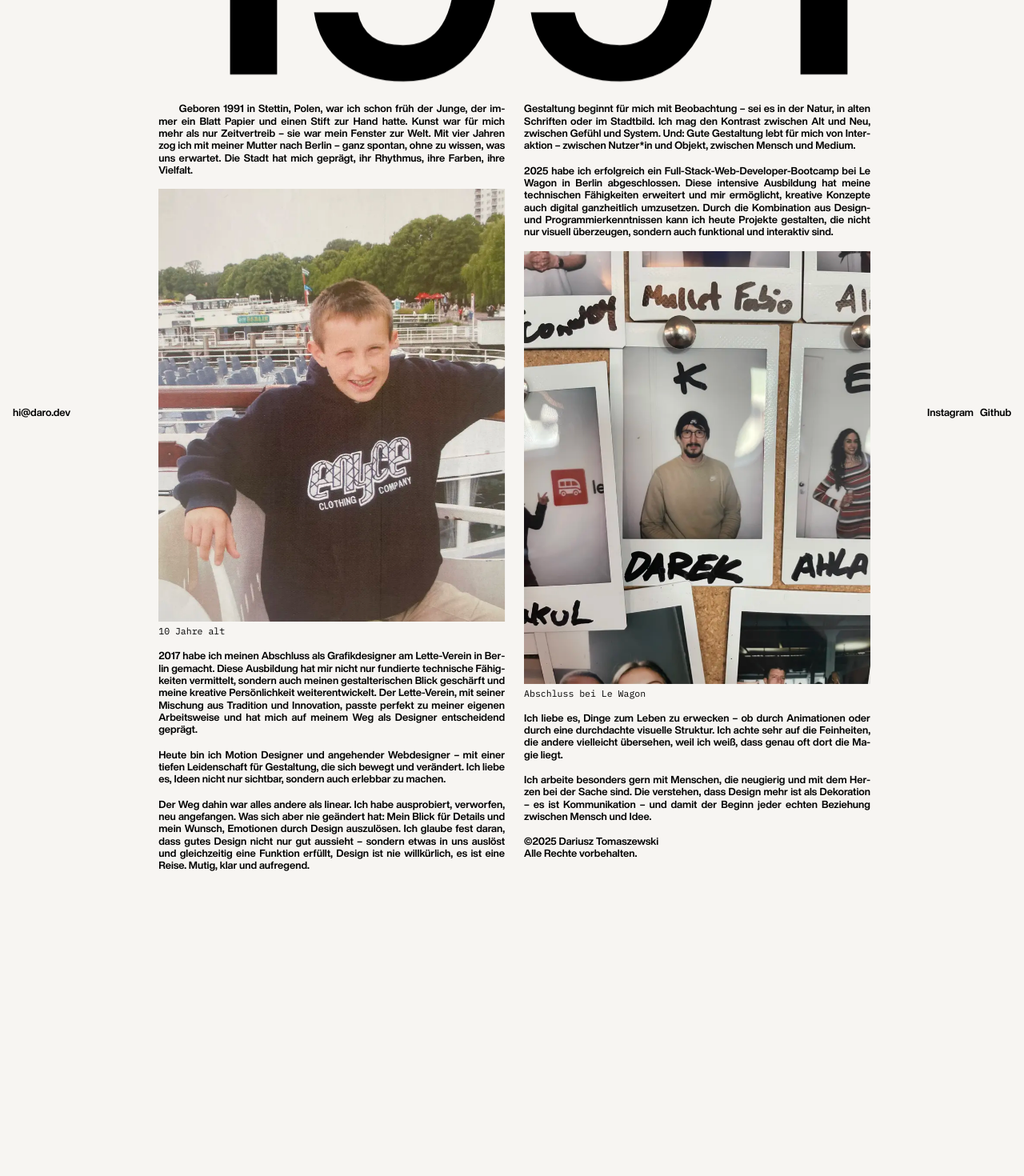
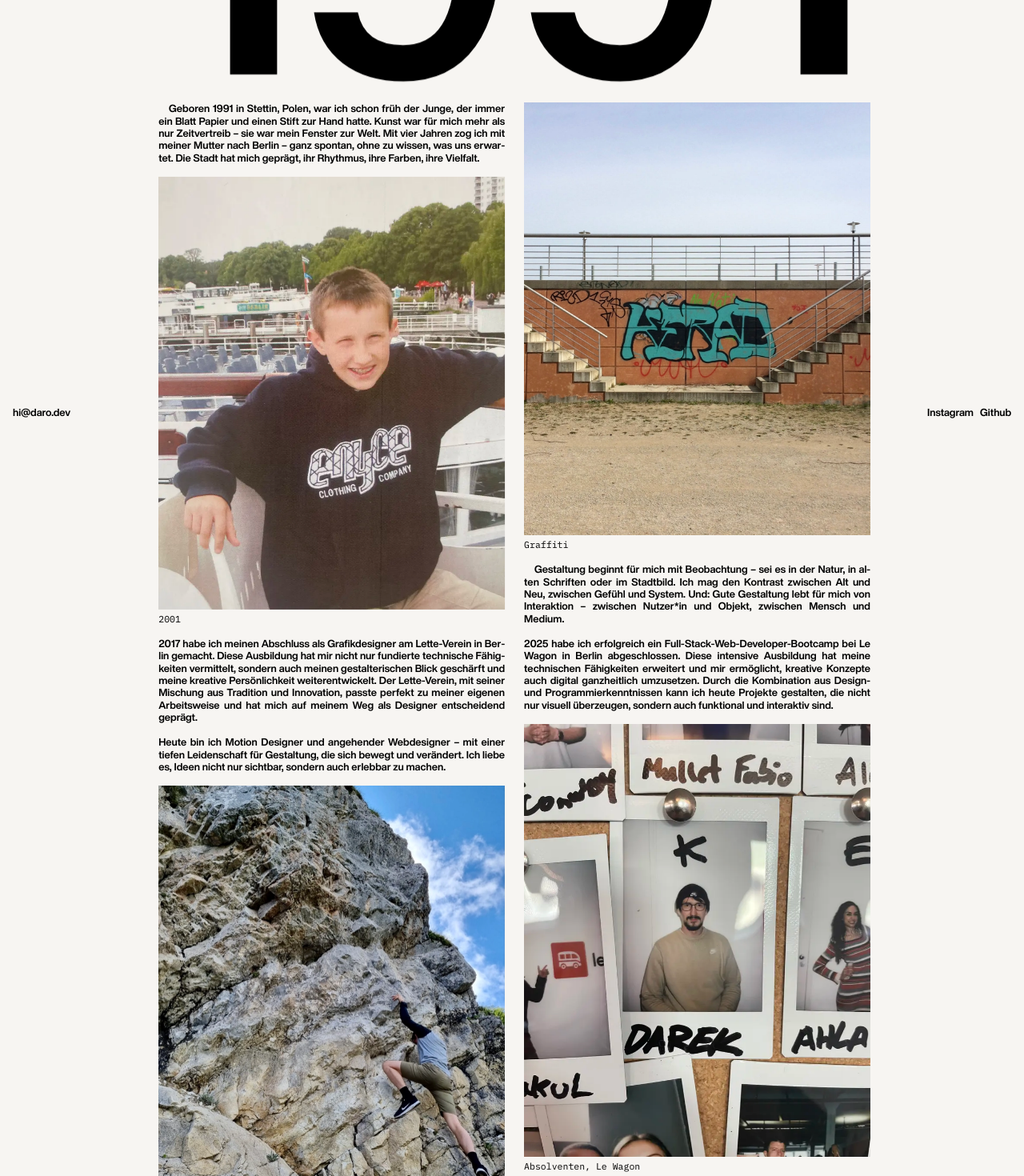
Before and after one commit to darko-img/portfolio_darek, a SvelteKit app: page /mehr in a window 1280 px wide. Shown: the part 260-1730 px from the top of the page at 80% size. Before the commit the page ends 1462 px from the top, so only its background shows below. Built offline with nearby package versions, Linux system fonts and the light colour scheme.

Commit message:
about update

```diff
--- a/src/routes/+layout.svelte
+++ b/src/routes/+layout.svelte
@@ -17,7 +17,7 @@
     checkScreen();
     window.addEventListener('resize', checkScreen);
 
-    const MIN_LOADER_TIME = 500;
+    const MIN_LOADER_TIME = 350;
     const startTime = performance.now();
 
     const finishLoading = () => {
--- a/src/routes/mehr/+page.svelte
+++ b/src/routes/mehr/+page.svelte
@@ -55,7 +55,7 @@
     <div class="section">
       <figure class="image-caption">
         <img src="/darek_jung.webp" alt="Dariusz Porträt" class="portrait" />
-        <figcaption>10 Jahre alt</figcaption>
+        <figcaption>2001</figcaption>
       </figure>
     </div>
 
@@ -77,6 +77,13 @@
     </div>
 
     <div class="section">
+  <figure class="image-caption">
+    <img src="/in_den_bergen.webp" alt="In den Bergen" class="portrait" />
+    <figcaption>Ausgleich</figcaption>
+  </figure>
+</div>
+
+    <div class="section">
       <p class="t-reveal">Der Weg dahin war alles andere als linear.
         Ich habe ausprobiert, verworfen, neu angefangen. Was sich aber nie geändert hat:
         Mein Blick für Details und mein Wunsch, Emotionen durch Design
@@ -89,6 +96,13 @@
   </div>
 
   <div class="col-2">
+
+    <div class="section">
+  <figure class="image-caption">
+    <img src="/graffiti.webp" alt="Graffiti" class="portrait" />
+    <figcaption>Graffiti</figcaption>
+  </figure>
+</div>
 
     <div class="section">
       <p class="t-reveal">Gestaltung beginnt für mich mit Beobachtung – sei es in
@@ -110,7 +124,7 @@
     <div class="section">
   <figure class="image-caption">
     <img src="/abschluss_lewagon.webp" alt="Abschluss LeWagon" class="portrait" />
-    <figcaption>Abschluss bei Le Wagon</figcaption>
+    <figcaption>Absolventen, Le Wagon</figcaption>
   </figure>
 </div>
 
@@ -118,7 +132,7 @@
       <p class="t-reveal">Ich liebe es, Dinge zum Leben zu erwecken – ob durch Animationen
         oder durch eine durchdachte visuelle Struktur. Ich achte sehr auf
         die Feinheiten, die andere vielleicht übersehen, weil ich weiß, dass
-        genau oft dort die Magie liegt.</p>
+        genau dort oft die Magie liegt.</p>
     </div>
 
      <div class="section">
@@ -216,7 +230,11 @@ main {
 }
 
 .col-1 .section:first-of-type p {
-  text-indent: 2em;
+  text-indent: 1em;
+}
+
+.col-2 .section:nth-of-type(2) p {
+  text-indent: 1em;
 }
 
 .portrait {
@@ -288,7 +306,7 @@ figcaption {
   }
   .about p {
   font-size: 2.5vw;
-  line-height: 1.3;
+  line-height: 1.25;
   }
 }
 
--- a/src/routes/projekte/+page.svelte
+++ b/src/routes/projekte/+page.svelte
@@ -108,7 +108,7 @@
             />
           </div>
           <div class="title" title="https://vimeo.com/1078624279">
-            <p>Formen 02, 2024</p>
+            <p>Formen – Kapitel 2, 2024</p>
             <p>
               <a
                 href="https://vimeo.com/1078455810?share=copy"
@@ -271,9 +271,15 @@ p {
   font-style: normal;
 }
 
-@media (max-width: 1600px) {
+@media (max-width: 3000px) {
   .work-wrapper {
   padding-bottom: 7rem;
+  }
+}
+
+@media (max-width: 1380px) {
+  .col-2 {
+  width: 900px;
   }
 }
 
```
Also changed, not shown: static/graffiti.webp (added), static/in_den_bergen.webp (added).
